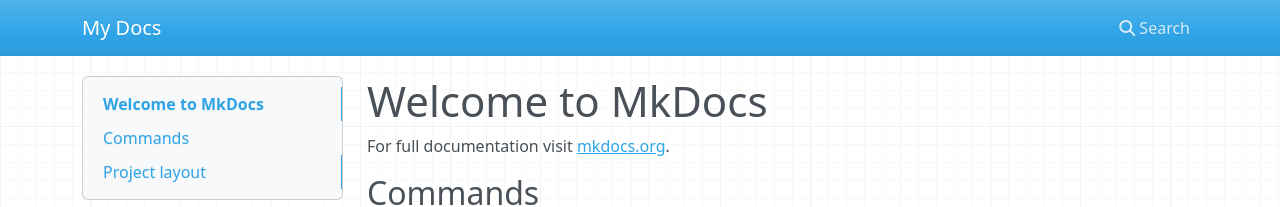
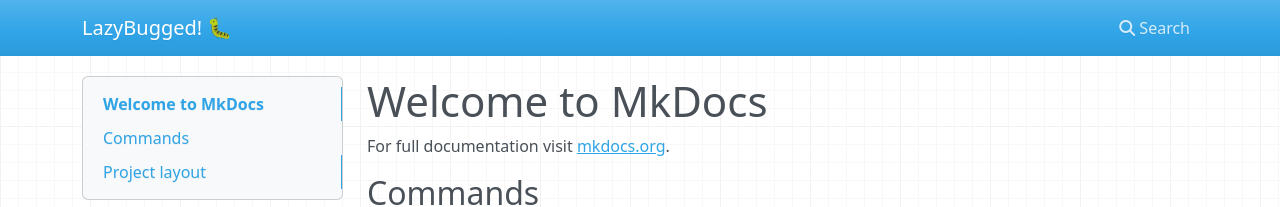
Before and after one commit to LazyBugged/lazy.bugged, an MkDocs documentation site: the page built from docs/index.md, in a window 1280 px wide. Shown: the top 207 px of the page. Built offline with MkDocs 1.6.1, drawn with Linux system fonts in a browser that asks for light colours; nearby versions of some CDN libraries.

Commit message:
Update mkdocs.yml

```diff
--- a/mkdocs.yml
+++ b/mkdocs.yml
@@ -1,2 +1,2 @@
-site_name: My Docs
-site_url: https://example.com/
+site_name: LazyBugged! 🐛
+site_url: https://LazyBugged.github.io/LazyBugged/
```
